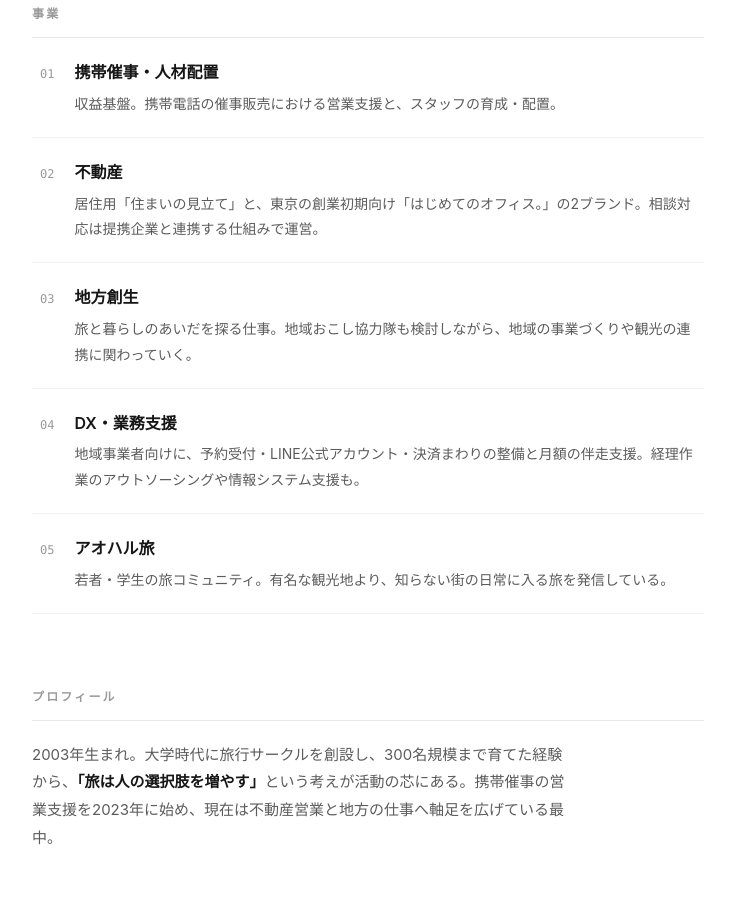
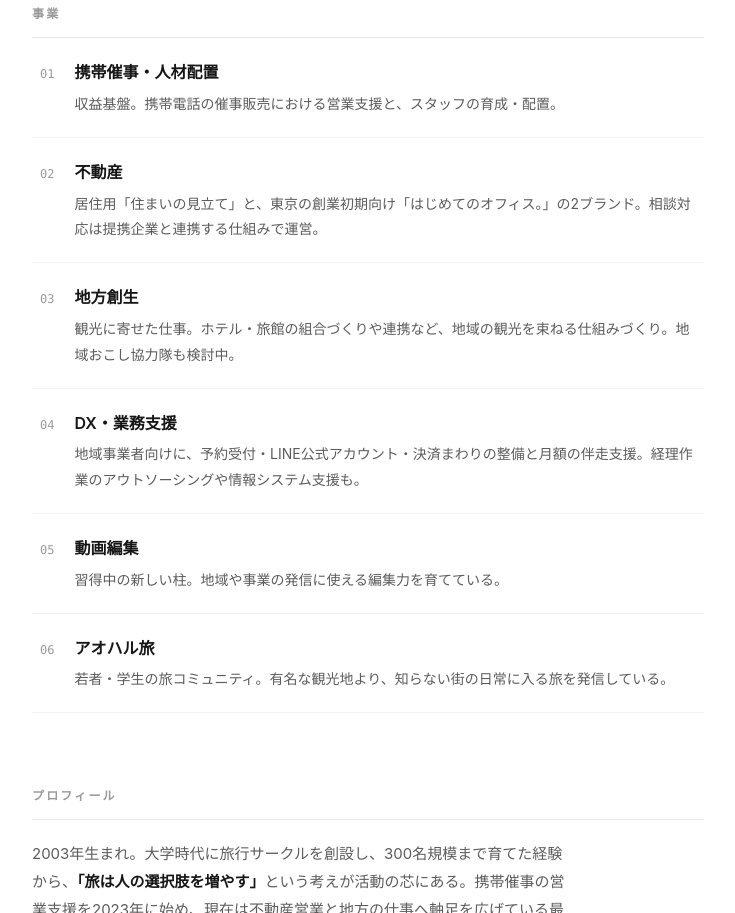
Before and after one commit to take290/take920-site, a plain HTML site: page index.html in a window 1280 px wide. Shown: the part 497-1410 px from the top of the page, without its empty margins (272-1007 px from the left). Drawn offline with Linux system fonts and the light colour scheme.

Commit message:
Update business list to six businesses

```diff
--- a/index.html
+++ b/index.html
@@ -4,7 +4,7 @@
 <meta charset="UTF-8">
 <meta name="viewport" content="width=device-width, initial-scale=1.0">
 <title>佐々木健仁（たけ）｜take920</title>
-<meta name="description" content="佐々木健仁（たけ）のサイト。神奈川県相模原市を拠点に、携帯催事・人材配置、不動産、地方創生、DX・業務支援に取り組む個人事業主。">
+<meta name="description" content="佐々木健仁（たけ）のサイト。神奈川県相模原市を拠点に、携帯催事・人材配置、不動産、地方創生、DX・業務支援、動画編集に取り組む個人事業主。">
 <style>
   :root {
     color-scheme: light dark;
@@ -139,7 +139,7 @@
         <span class="num">03</span>
         <div class="body">
           <p class="name">地方創生</p>
-          <p class="desc">旅と暮らしのあいだを探る仕事。地域おこし協力隊も検討しながら、地域の事業づくりや観光の連携に関わっていく。</p>
+          <p class="desc">観光に寄せた仕事。ホテル・旅館の組合づくりや連携など、地域の観光を束ねる仕組みづくり。地域おこし協力隊も検討中。</p>
         </div>
       </li>
       <li>
@@ -151,6 +151,13 @@
       </li>
       <li>
         <span class="num">05</span>
+        <div class="body">
+          <p class="name">動画編集</p>
+          <p class="desc">習得中の新しい柱。地域や事業の発信に使える編集力を育てている。</p>
+        </div>
+      </li>
+      <li>
+        <span class="num">06</span>
         <div class="body">
           <p class="name">アオハル旅</p>
           <p class="desc">若者・学生の旅コミュニティ。有名な観光地より、知らない街の日常に入る旅を発信している。</p>
```
